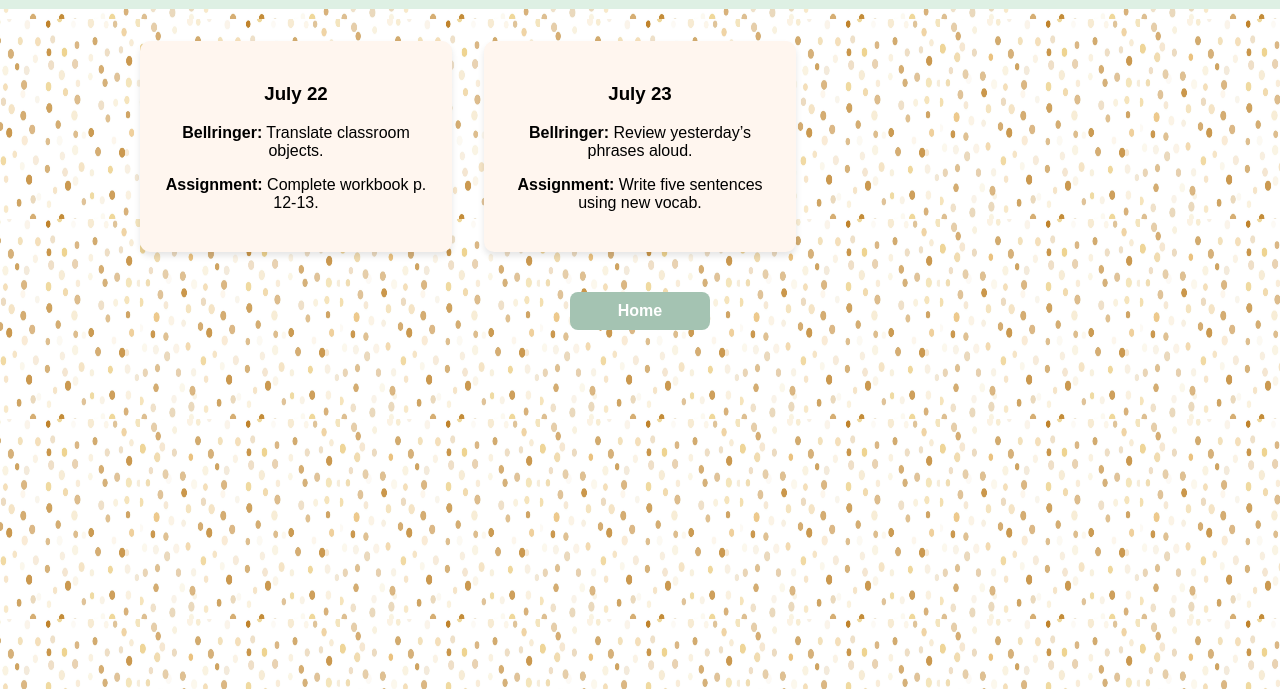
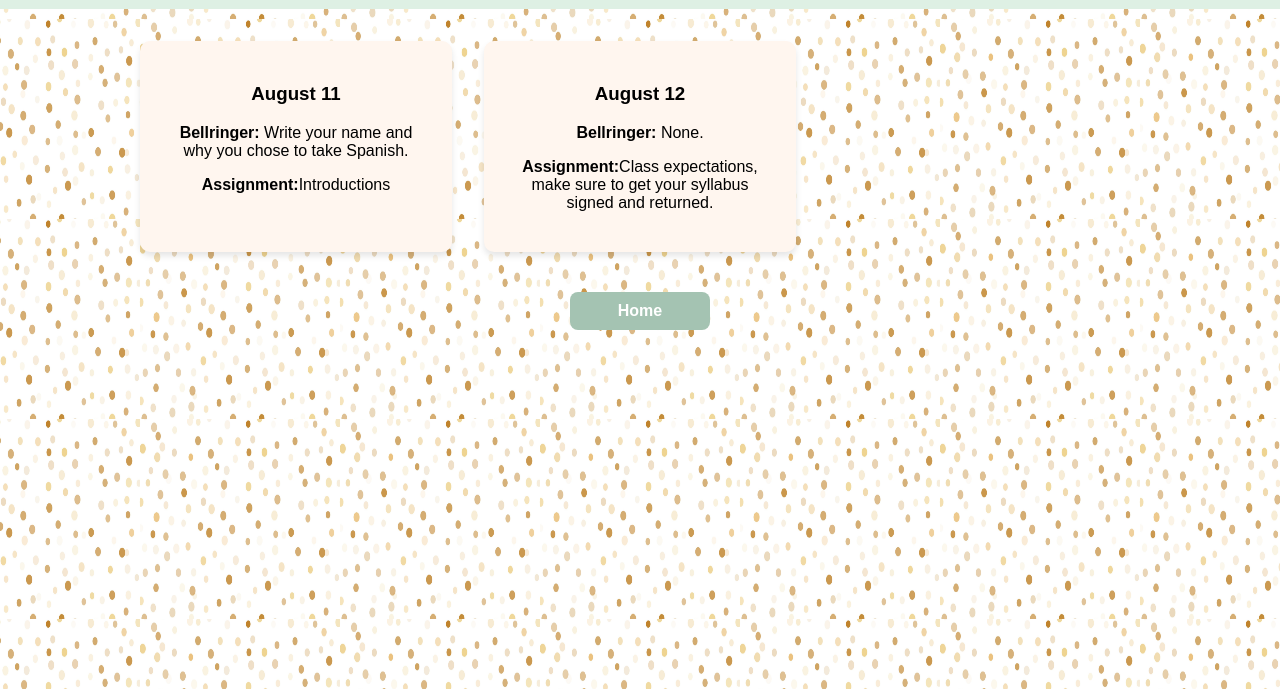
Before and after one commit to anriviezzo/MrsHolley.com, a plain HTML site: page spanish1-assignments.html in a window 1280 px wide. Shown: the part 111-800 px from the top of the page. Drawn offline with Linux system fonts and the light colour scheme; a web font is replaced by a local one.

Commit message:
Update spanish1-assignments.html
8/11 update

```diff
--- a/spanish1-assignments.html
+++ b/spanish1-assignments.html
@@ -15,14 +15,14 @@
 
   <main class="grid">
     <div class="box">
-      <h3>July 22</h3>
-      <p><strong>Bellringer:</strong> Translate classroom objects.</p>
-      <p><strong>Assignment:</strong> Complete workbook p. 12-13.</p>
+      <h3>August 11</h3>
+      <p><strong>Bellringer:</strong> Write your name and why you chose to take Spanish.</p>
+      <p><strong>Assignment:</strong>Introductions</p>
     </div>
     <div class="box">
-      <h3>July 23</h3>
-      <p><strong>Bellringer:</strong> Review yesterday’s phrases aloud.</p>
-      <p><strong>Assignment:</strong> Write five sentences using new vocab.</p>
+      <h3>August 12</h3>
+      <p><strong>Bellringer:</strong> None.</p>
+      <p><strong>Assignment:</strong>Class expectations, make sure to get your syllabus signed and returned.</p>
     </div>
     <!-- Additional entries can be added below -->
   </main>
```
